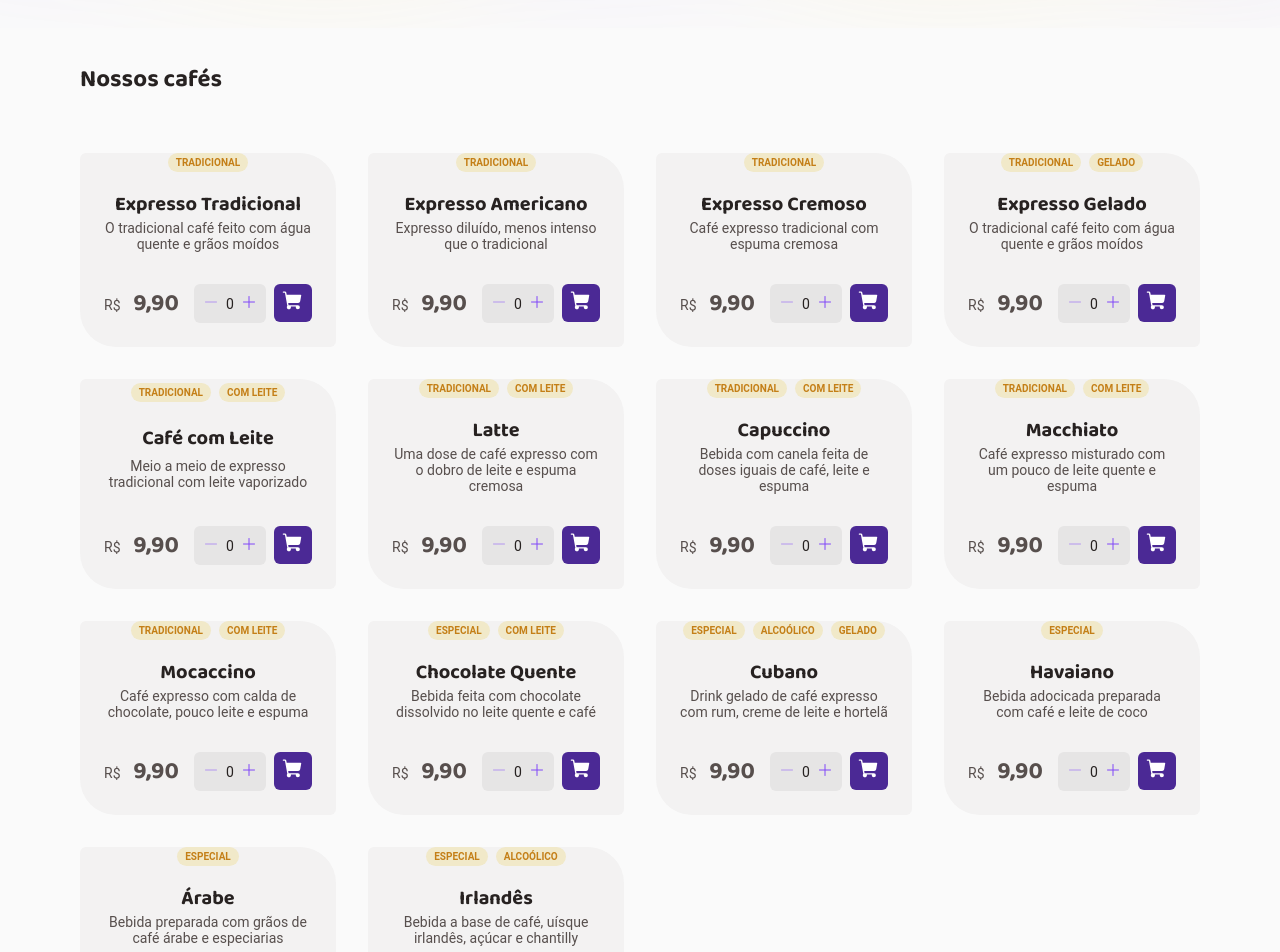
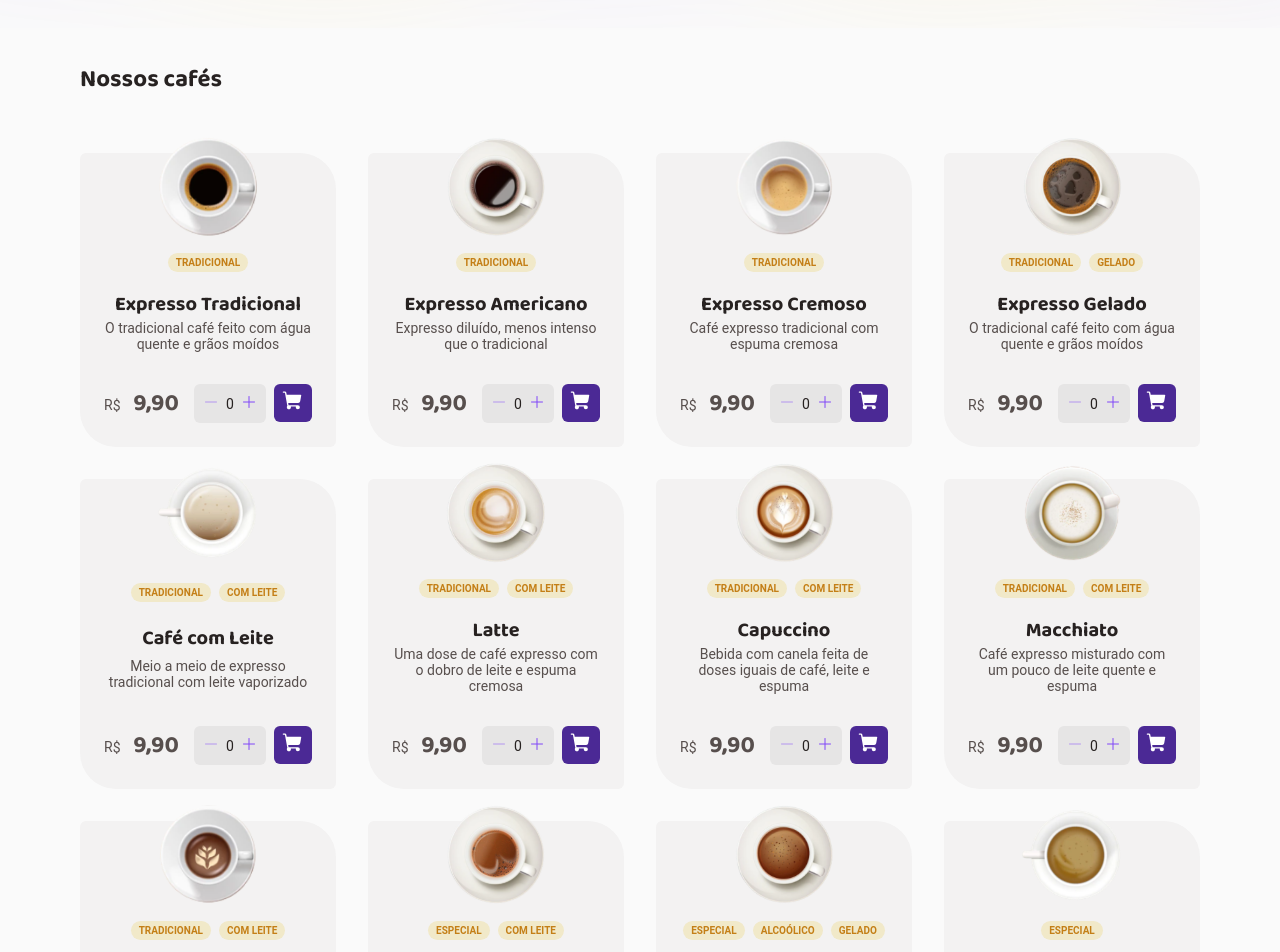
Before and after one commit to ednaldocordeiro/coffee-delivery-ignite, a React (Vite) app: page / in a window 1280 px wide. Shown: the part 600-1552 px from the top of the page. Built offline with nearby package versions, Linux system fonts and the light colour scheme.

Commit message:
adjustments

```diff
--- a/src/constants/pictures.ts
+++ b/src/constants/pictures.ts
@@ -14,18 +14,18 @@ import macchiato from '../assets/coffees/macchiato.svg'
 import mochaccino from '../assets/coffees/mochaccino.svg'
 
 export const coffee = {
-  [americano]: americano,
-  [arabe]: arabe,
-  [cafeComLeite]: cafeComLeite,
-  [cafeGelado]: cafeGelado,
-  [capuccino]: capuccino,
-  [chocolateQuente]: chocolateQuente,
-  [cubano]: cubano,
-  [expresso]: expresso,
-  [expressoCremoso]: expressoCremoso,
-  [havaiano]: havaiano,
-  [irlandes]: irlandes,
-  [latte]: latte,
-  [macchiato]: macchiato,
-  [mochaccino]: mochaccino,
+  'americano': americano,
+  'arabe': arabe,
+  'cafeComLeite': cafeComLeite,
+  'cafeGelado': cafeGelado,
+  'capuccino': capuccino,
+  'chocolateQuente': chocolateQuente,
+  'cubano': cubano,
+  'expresso': expresso,
+  'expressoCremoso': expressoCremoso,
+  'havaiano': havaiano,
+  'irlandes': irlandes,
+  'latte': latte,
+  'macchiato': macchiato,
+  'mochaccino': mochaccino,
 }
```
